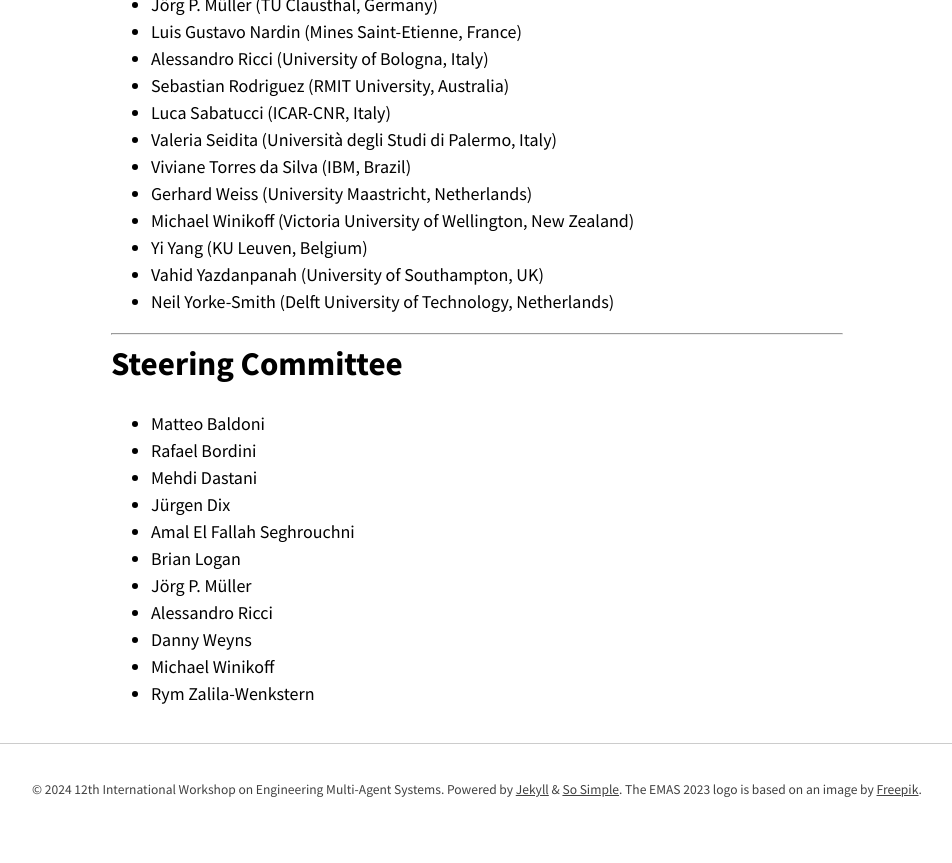
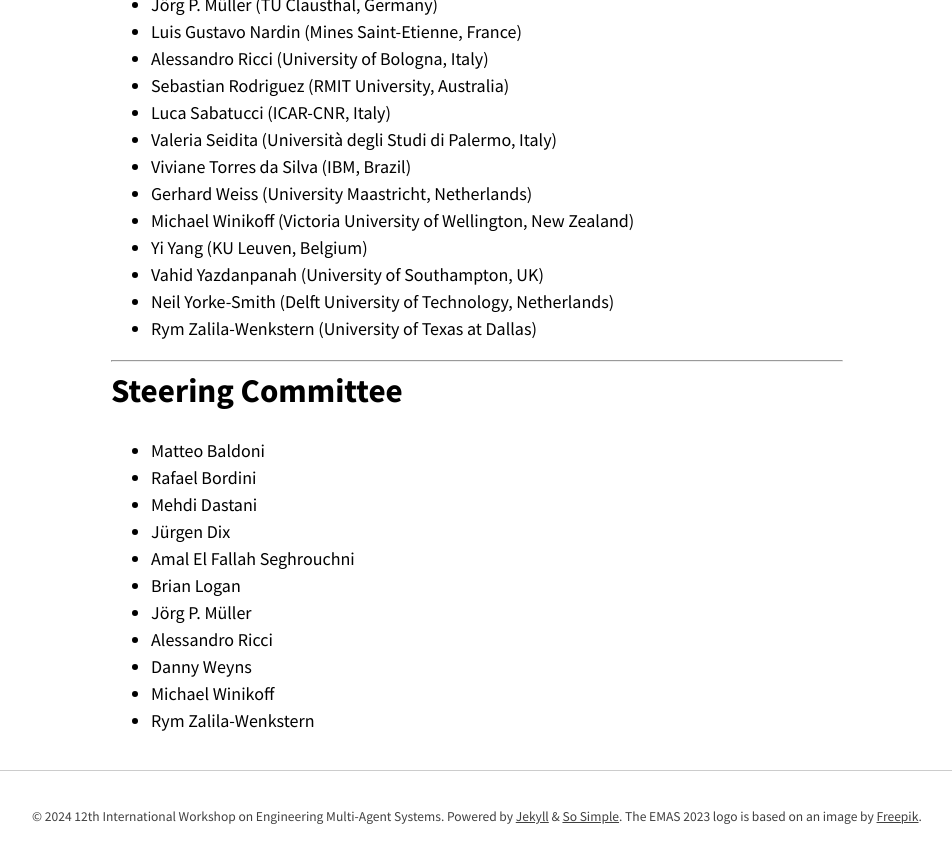
Before and after one commit to rafaelcaue/emas2024, a Jekyll site: the page built from committees.md, in a window 1280 px wide and 900 px high, scrolled down 1324 px. Shown: the top 863 px of the window, without its empty margins (163-1115 px from the left). Built offline with Jekyll 4.4.1, drawn with Linux system fonts in a browser that asks for light colours; nearby versions of some CDN libraries; our own code applies the rules of GitHub Pages for plain Markdown files.

Commit message:
Update committees.md

```diff
--- a/committees.md
+++ b/committees.md
@@ -52,6 +52,7 @@ entries_layout: list
 - Yi Yang (KU Leuven, Belgium)
 - Vahid	Yazdanpanah (University of Southampton, UK)
 - Neil Yorke-Smith (Delft University of Technology, Netherlands)
+- Rym Zalila-Wenkstern (University of Texas at Dallas)
 
 ***
 
```
